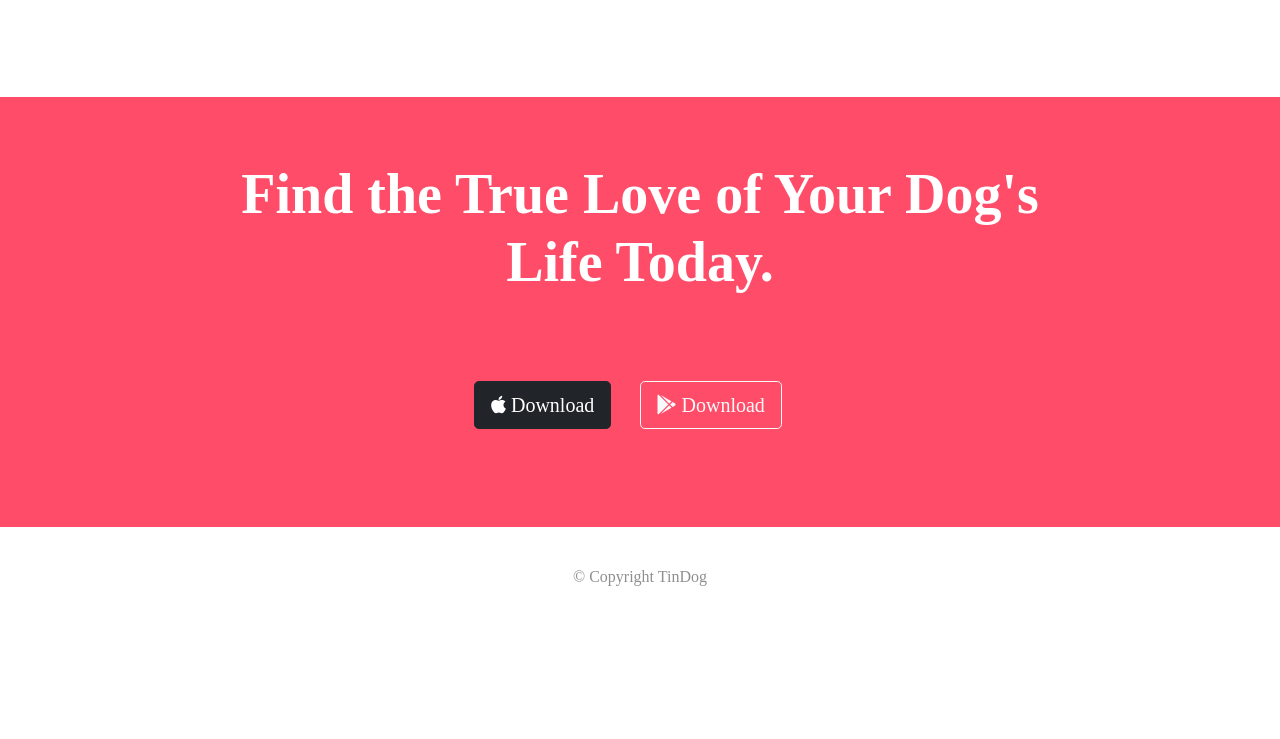
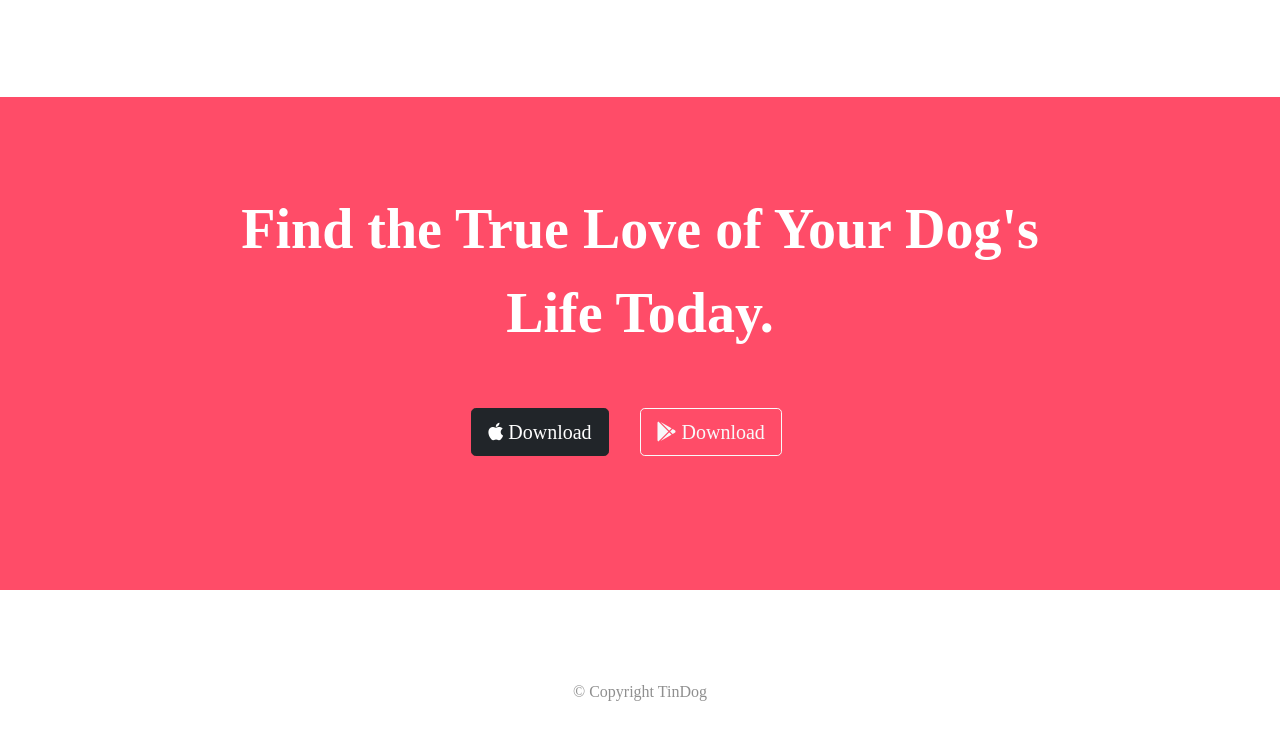
Before and after one commit to mohitrajparit/TinDog, a plain HTML site: page index.html in a window 1280 px wide. Shown: the part 2469-3208 px from the top of the page. Before the commit the page ends 3074 px from the top, so only its background shows below. Drawn offline with nearby package versions, Linux system fonts and the light colour scheme.

Commit message:
Update styles.css

```diff
--- a/styles.css
+++ b/styles.css
@@ -134,6 +134,40 @@ p {
 }
 
 
+
+
+/* call to action */
+
+#cta{
+    padding: 7% 15%;
+    background-color: #ff4c68;
+    /* font-family: "Montserrat-Bold"; */
+    color: #fff;
+    /* font-weight: bolder; */
+    text-align: center;
+}
+.cta-h3{
+    font-family: "Montserrat-Black";
+    font-weight: bolder;
+    font-size: 3.5rem;
+    line-height: 1.5;
+    /* text-align: center; */
+}
+.cta-btn{
+    /* padding-left: 5%; */
+    /* margin: 5%; */
+    text-align: center;
+}
+
+/* footer */
+#footer{
+    padding: 7% 15%;
+    text-align: center;
+
+}
+.social-icons{
+    margin: 20px 10px;
+}
 @media (max-width:1028px){
     #title{
         text-align: center;
@@ -143,30 +177,3 @@ p {
         transform: rotate(0);
     }
 }
-
-/* call to action */
-
-#cta{
-    padding: 5% 15% 1% ;
-    background-color: #ff4c68;
-    font-family: "Montserrat-Bold";
-    color: #fff;
-    /* font-weight: bolder; */
-}
-.cta-h3{
-    font-family: "Montserrat-Light";
-    font-weight: bolder;
-    font-size: 3.5rem;
-    text-align: center;
-}
-.cta-btn{
-    /* padding-left: 5%; */
-    margin: 5%;
-    text-align: center;
-}
-
-/* footer */
-#footer{
-    text-align: center;
-    padding: 3% 5% 0%;
-}
```
